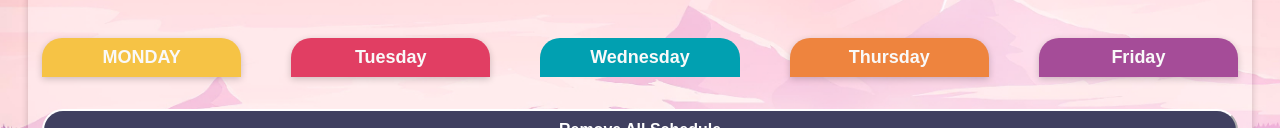
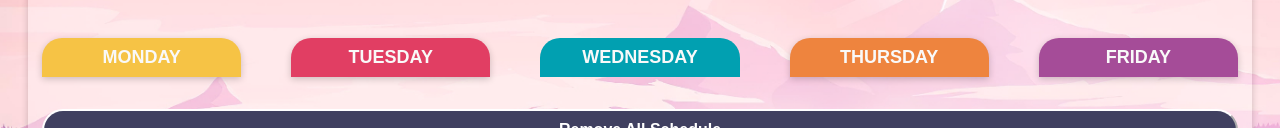
Before and after one commit to wajisobri/todo-and-college-schedule, a browser extension: page index.html in a window 1280 px wide. Shown: the part 403-531 px from the top of the page. Drawn offline with Linux system fonts and the light colour scheme; a web font is replaced by a local one.

Commit message:
Change text

```diff
--- a/index.html
+++ b/index.html
@@ -47,19 +47,19 @@
                   <div class="row" id="monday-schedule"></div>
                </div>
                <div class="column">
-                  <div class="tuesday">Tuesday</div>
+                  <div class="tuesday">TUESDAY</div>
                   <div class="row" id="tuesday-schedule"></div>
                </div>
                <div class="column">
-                  <div class="wednesday">Wednesday</div>
+                  <div class="wednesday">WEDNESDAY</div>
                   <div class="row" id="wednesday-schedule"></div>
                </div>
                <div class="column">
-                  <div class="thursday">Thursday</div>
+                  <div class="thursday">THURSDAY</div>
                   <div class="row" id="thursday-schedule"></div>
                </div>
                <div class="column">
-                  <div class="friday">Friday</div>
+                  <div class="friday">FRIDAY</div>
                   <div class="row" id="friday-schedule"></div>
                </div>
             </div>
```
